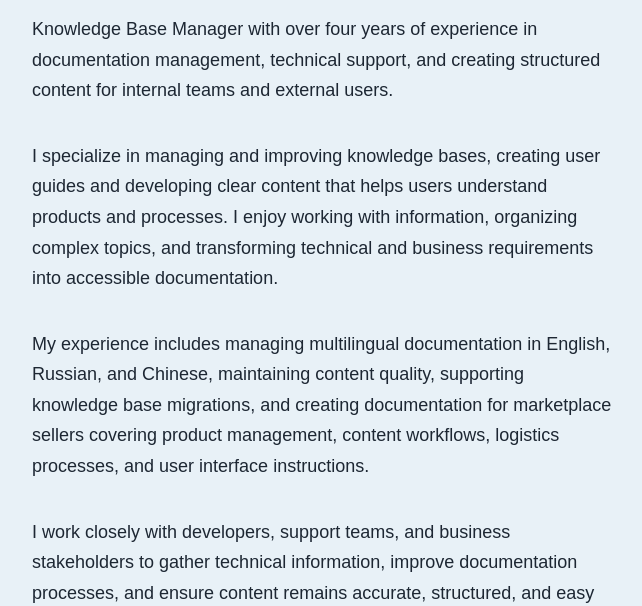
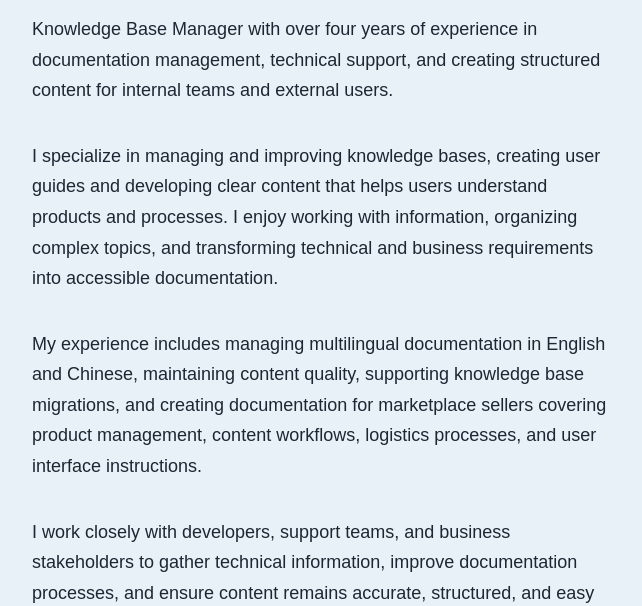
Before and after one commit to Julia0270/Julia0270.github.io, a plain HTML site: page index.html in a window 1280 px wide. Shown: the part 194-800 px from the top of the page, without its empty margins (318-960 px from the left). Drawn offline with Linux system fonts and the light colour scheme.

Commit message:
Update index.html

```diff
--- a/index.html
+++ b/index.html
@@ -45,7 +45,7 @@ I specialize in managing and improving knowledge bases, creating user guides and
 </p>
 
 <p>
-My experience includes managing multilingual documentation in English, Russian, and Chinese, maintaining content quality, supporting knowledge base migrations, and creating documentation for marketplace sellers covering product management, content workflows, logistics processes, and user interface instructions.
+My experience includes managing multilingual documentation in English and Chinese, maintaining content quality, supporting knowledge base migrations, and creating documentation for marketplace sellers covering product management, content workflows, logistics processes, and user interface instructions.
 </p>
 
 <p>
```
